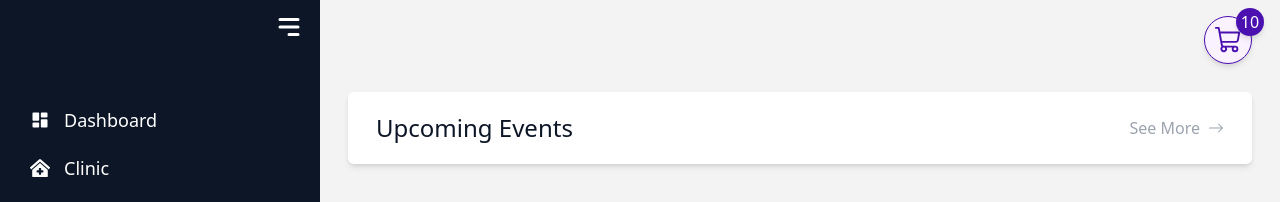
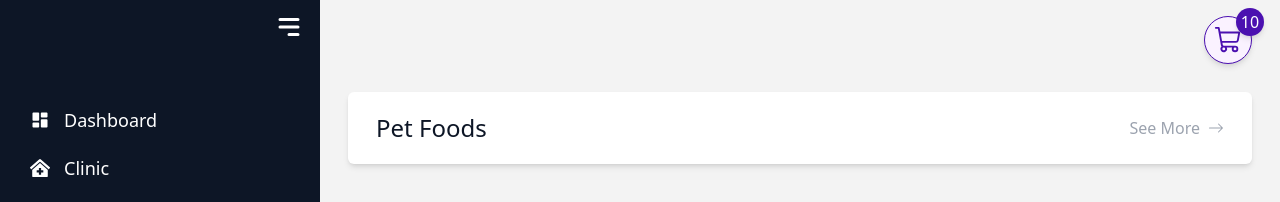
Before and after one commit to AnjaleeNeelika/Pet_Care_App, a React (Vite) app in the folder frontend/: page /pet-owner/pet-store in a window 1280 px wide. Shown: the top 202 px of the page. Built offline with nearby package versions, Linux system fonts and the light colour scheme.

Commit message:
Update Store.jsx

```diff
--- a/frontend/src/pages/PetOwner/Store.jsx
+++ b/frontend/src/pages/PetOwner/Store.jsx
@@ -19,7 +19,7 @@ const Store = () => {
             <div className='py-5 px-7'>
                 <div className='w-full flex justify-between items-center bg-white rounded-md shadow-md px-7 py-5'>
                     <div className='w-full flex justify-between items-center'>
-                        <div className='text-2xl text-[#0D1626] font-medium'>Upcoming Events</div>
+                        <div className='text-2xl text-[#0D1626] font-medium'>Pet Foods</div>
                         <button className='text-gray-400 flex gap-2 justify-center items-center hover:border-b hover:border-gray-300 hover:-translate-y-0.5 transition-all duration-200'>
                             See More
                             <BsArrowRight />
```
